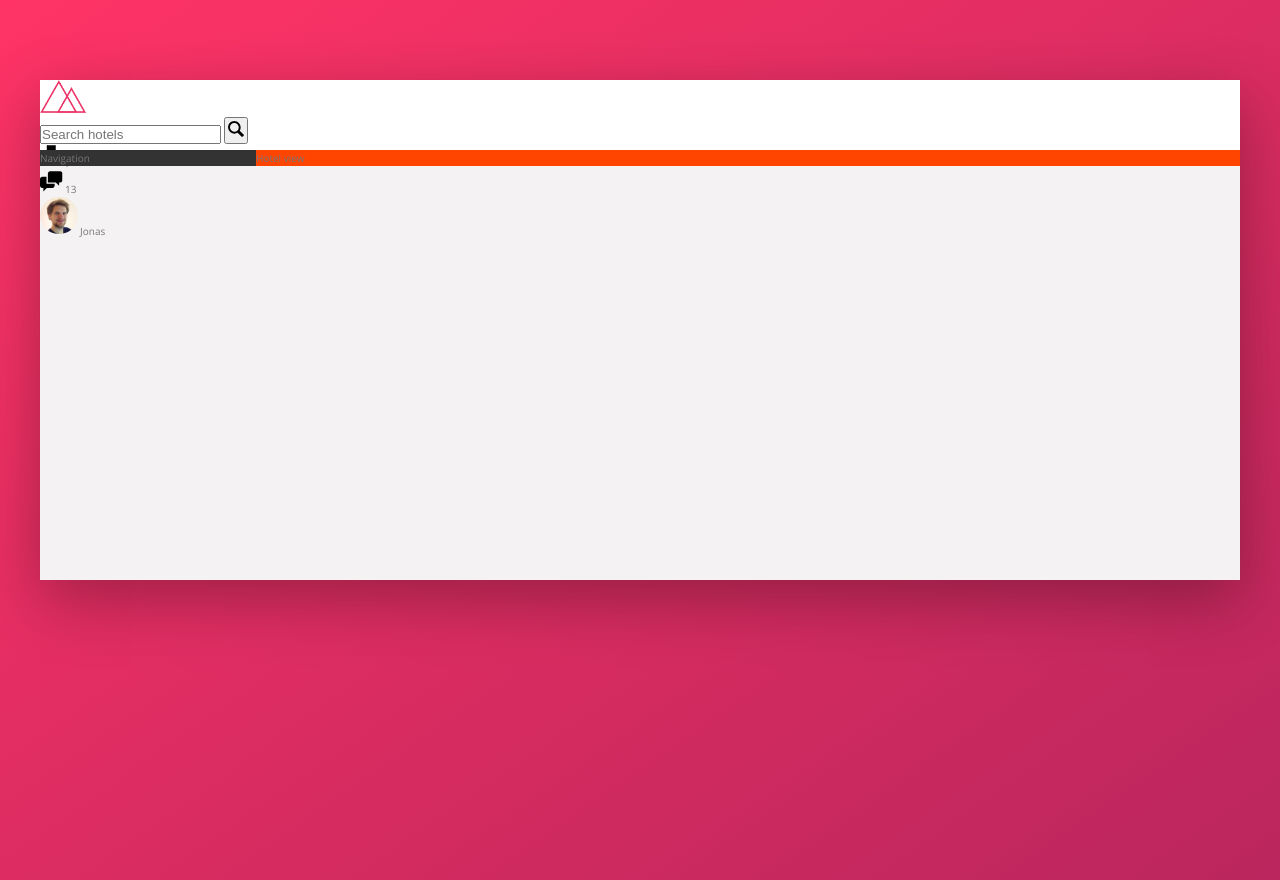
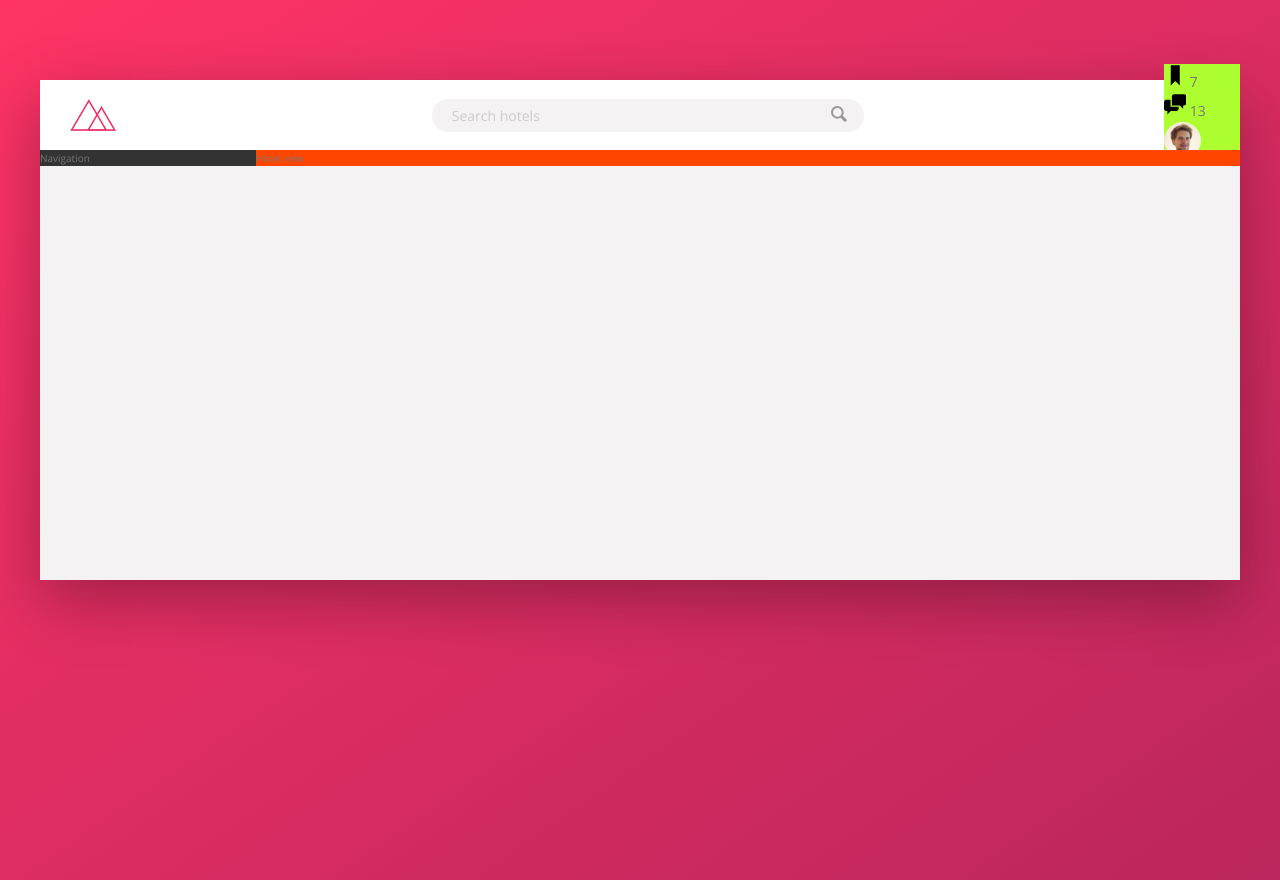
Before and after one commit to BartsWebdevelopment/trillo, a website: page index.html in a window 1280 px wide. Drawn offline with nearby package versions, Linux system fonts and the light colour scheme.

Commit message:
building the header part 2

```diff
--- a/index.html
+++ b/index.html
@@ -16,7 +16,7 @@
                 <img src="img/logo.png" alt="trillo logo" class="logo">
                 <form action="#" class="search">
                     <input type="text" class="search__input" placeholder="Search hotels">
-                    <button class="search-button">
+                    <button class="search__button">
                         <svg class="search__icon">
                             <use xlink:href="img/sprite.svg#icon-magnifying-glass"></use>
                         </svg>
--- a/sass/_components.scss
+++ b/sass/_components.scss
@@ -3,20 +3,57 @@
 
 .logo {
   height: 3.25rem;
+  margin-left: 3rem;
 }
 
 //////////////////////////////////////////////////
 // SEARCH
 .search {
+  flex: 0 0 40%;
+  display: flex;
+  align-items: center;
+  justify-content: center;
+
   &__input {
+    font-family: inherit;
+    font-size: inherit;
+    color: inherit;
+    background-color: var(--color-Grey-light-2);
+    border: none;
+    padding: .7rem 2rem;
+    border-radius: 100px;
+    width: 90%;
+    transition: all .2s;
+    margin-right: -3.5rem;
 
+    &:focus {
+      outline: none;
+      width: 100%;
+      background-color: var(--color-Grey-light-3);
+    }
+
+    &::-webkit-input-placeholder {
+      font-weight: 100;
+      color: var(--color-Grey-light-4);
+    }
+  }
+  &__input:focus + &__button {
+    background-color: var(--color-Grey-light-3);
   }
   &__button {
-
+    border: none;
+    background-color: var(--color-Grey-light-2);
+    &:focus {
+      outline: none;
+    }
+    &:active {
+      transform: translateY(2px);
+    }
   }
   &__icon {
     height: 2rem;
     width: 2rem;
+    fill: var(--color-Grey-dark-3);
   }
 }
 
@@ -24,6 +61,7 @@
 //////////////////////////////////////////////////
 // USER NAVIGATION
 .user-nav {
+  background-color: greenyellow;
   &__icon.box{}
   &__icon {
     height: 2.25rem;
--- a/sass/_layout.scss
+++ b/sass/_layout.scss
@@ -8,10 +8,13 @@
 }
 
 .header{
+  font-size: 1.4rem;
   height: 7rem;
   background-color: #fff;
   border-bottom: var(--color-Grey-light-2);
-
+  display: flex;
+  justify-content: space-between;
+  align-items: center;
 }
 
 .content{
```
Also changed, not shown: css/style.css.
